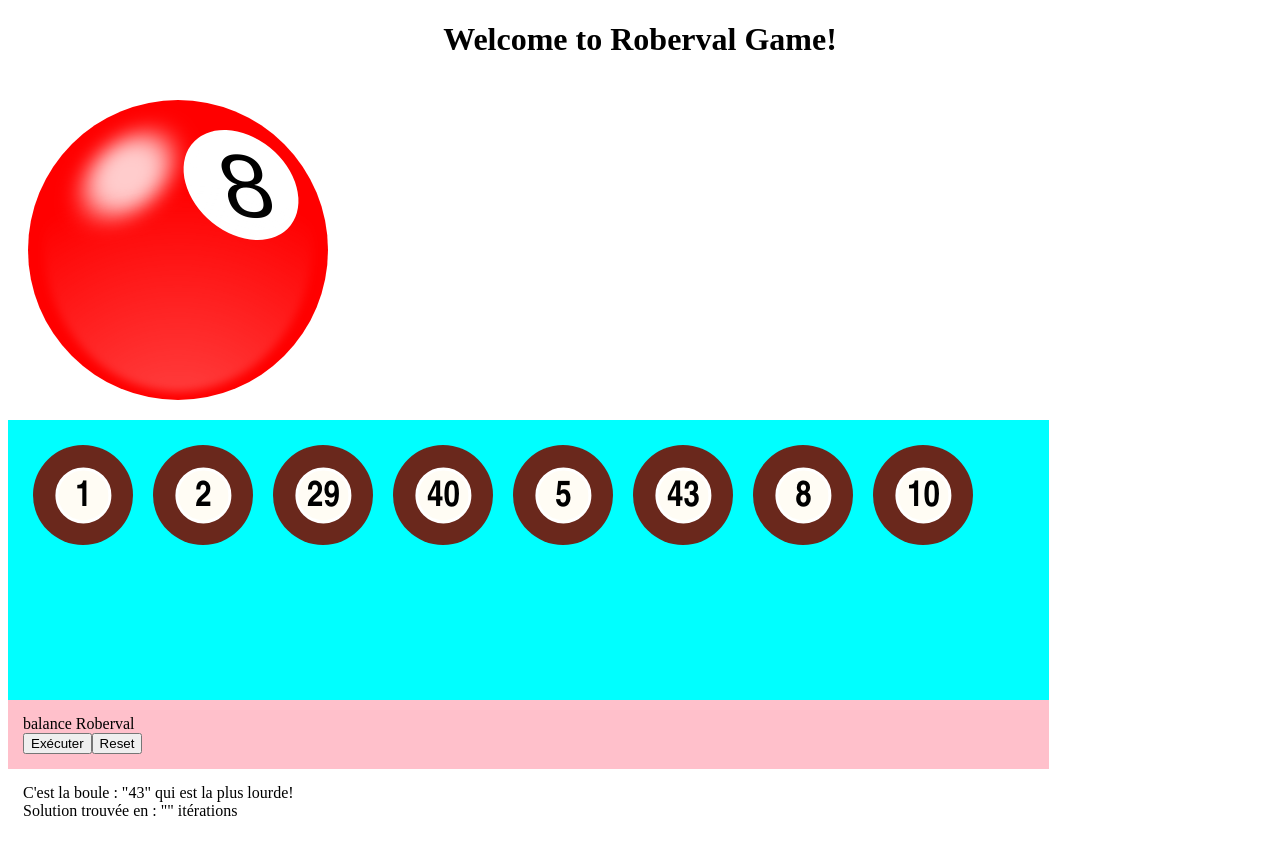
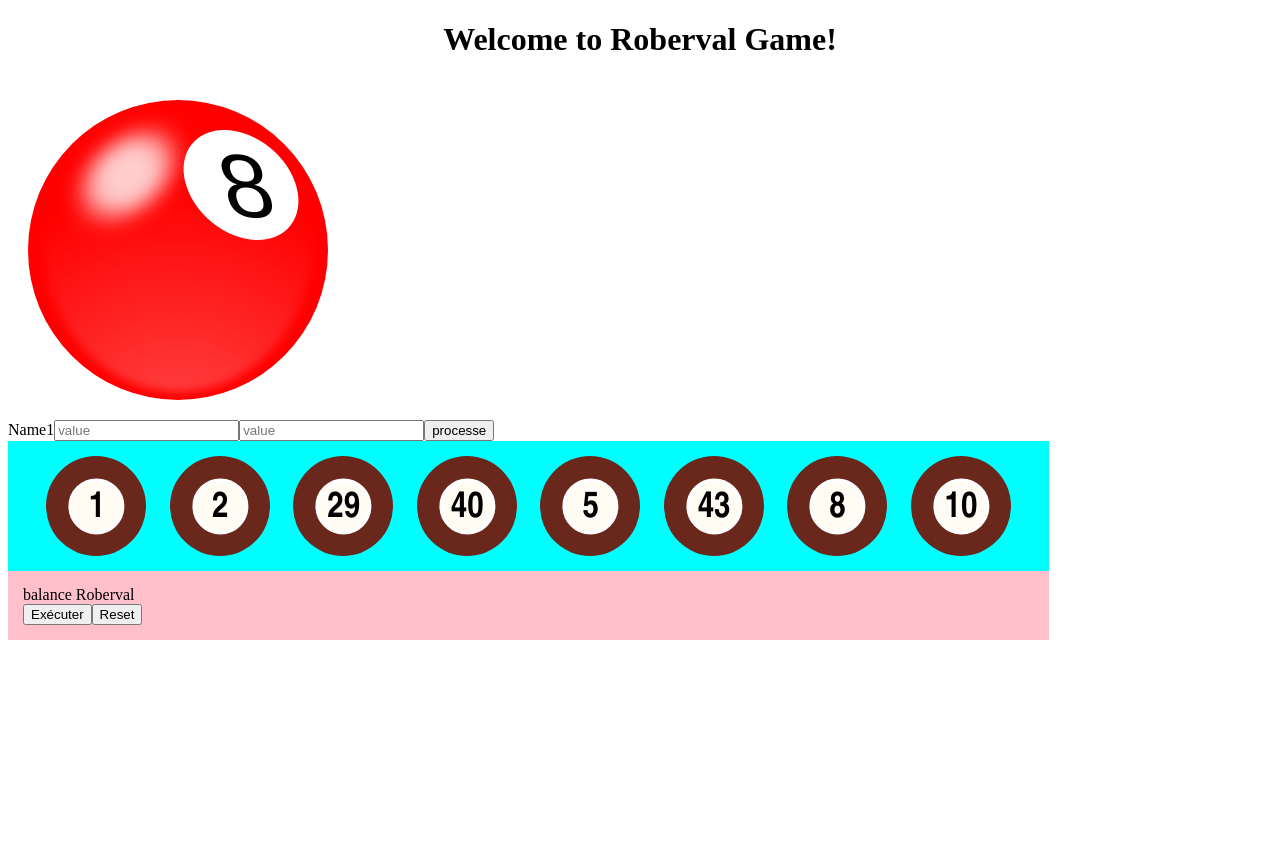
Before and after one commit to BirbaManuel/Angular-2-Roberval-game, an Angular app in the folder my-app/: page / in a window 1280 px wide. After the commit the page ends 800 px from the top, so only its background shows below. Built offline with nearby package versions, Linux system fonts and the light colour scheme.

Commit message:
remove useless style, create component to show the most heavyweigh ball

```diff
--- a/my-app/src/app/app.module.ts
+++ b/my-app/src/app/app.module.ts
@@ -7,10 +7,11 @@ import { AppRoutingModule } from './app-routing.module'
 import { AppComponent } from './app.component'
 import { ListBallsComponent } from './list-balls/list-balls.component'
 
-import { BallsGeneratorService } from './services/balls-generator.service'
+import { BallsGeneratorService } from './services/balls-generator.service';
+import { HeavyweightBallComponent } from './heavyweight-ball/heavyweight-ball.component'
 
 @NgModule({
-  declarations: [AppComponent, ListBallsComponent],
+  declarations: [AppComponent, ListBallsComponent, HeavyweightBallComponent],
   imports: [BrowserModule, AppRoutingModule, HttpClientModule, FormsModule],
   providers: [BallsGeneratorService],
   bootstrap: [AppComponent],
--- /dev/null
+++ b/my-app/src/app/heavyweight-ball/heavyweight-ball.component.css
@@ -0,0 +1,117 @@
+.stage {
+  width: 300px;
+  height: 300px;
+  display: inline-block;
+  margin: 20px;
+  -webkit-perspective: 1200px;
+  -moz-perspective: 1200px;
+  -ms-perspective: 1200px;
+  -o-perspective: 1200px;
+  perspective: 1200px;
+  -webkit-perspective-origin: 50% 50%;
+  -moz-perspective-origin: 50% 50%;
+  -ms-perspective-origin: 50% 50%;
+  -o-perspective-origin: 50% 50%;
+  perspective-origin: 50% 50%;
+}
+.ball {
+  display: inline-block;
+  width: 100%;
+  height: 100%;
+  margin: 0;
+  border-radius: 50%;
+  position: relative;
+  background: radial-gradient(
+    circle at 50% 120%,
+    #ff0000,
+    #ff0000 80%,
+    #ff0000 100%
+  );
+}
+.ball:before {
+  content: '';
+  position: absolute;
+  background: radial-gradient(
+    circle at 50% 120%,
+    rgba(255, 255, 255, 0.5),
+    rgba(255, 255, 255, 0) 70%
+  );
+  border-radius: 50%;
+  bottom: 2.5%;
+  left: 5%;
+  opacity: 0.6;
+  height: 100%;
+  width: 90%;
+  -webkit-filter: blur(5px);
+  z-index: 2;
+}
+.ball:after {
+  width: 100%;
+  height: 100%;
+  content: '';
+  position: absolute;
+  top: 5%;
+  left: 10%;
+  border-radius: 50%;
+  background: radial-gradient(
+    circle at 50% 50%,
+    rgba(255, 255, 255, 0.8),
+    rgba(255, 255, 255, 0.8) 14%,
+    rgba(255, 255, 255, 0) 24%
+  );
+  -webkit-transform: translateX(-80px) translateY(-90px) skewX(-20deg);
+  -moz-transform: translateX(-80px) translateY(-90px) skewX(-20deg);
+  -ms-transform: translateX(-80px) translateY(-90px) skewX(-20deg);
+  -o-transform: translateX(-80px) translateY(-90px) skewX(-20deg);
+  transform: translateX(-80px) translateY(-90px) skewX(-20deg);
+  -webkit-filter: blur(10px);
+}
+.ball .shadow {
+  position: absolute;
+  width: 100%;
+  height: 100%;
+  background: radial-gradient(
+    circle at 50% 50%,
+    rgba(0, 0, 0, 0.4),
+    rgba(0, 0, 0, 0.1) 40%,
+    rgba(0, 0, 0, 0) 50%
+  );
+  -webkit-transform: rotateX(90deg) translateZ(-150px);
+  -moz-transform: rotateX(90deg) translateZ(-150px);
+  -ms-transform: rotateX(90deg) translateZ(-150px);
+  -o-transform: rotateX(90deg) translateZ(-150px);
+  transform: rotateX(90deg) translateZ(-150px);
+  z-index: -1;
+}
+.ball .eight {
+  width: 110px;
+  height: 110px;
+  margin: 30%;
+  background: white;
+  border-radius: 50%;
+  -webkit-transform: translateX(68px) translateY(-60px) skewX(15deg) skewY(2deg);
+  -moz-transform: translateX(68px) translateY(-60px) skewX(15deg) skewY(2deg);
+  -ms-transform: translateX(68px) translateY(-60px) skewX(15deg) skewY(2deg);
+  -o-transform: translateX(68px) translateY(-60px) skewX(15deg) skewY(2deg);
+  transform: translateX(68px) translateY(-60px) skewX(15deg) skewY(2deg);
+  position: absolute;
+}
+.ball .eight:before {
+  content: '8';
+  display: block;
+  position: absolute;
+  text-align: center;
+  height: 80px;
+  width: 100px;
+  left: 50px;
+  margin-left: -40px;
+  top: 44px;
+  margin-top: -40px;
+  color: black;
+  font-family: Arial;
+  font-size: 90px;
+  line-height: 104px;
+}
+#heavyweight {
+  content: '3';
+}
--- /dev/null
+++ b/my-app/src/app/heavyweight-ball/heavyweight-ball.component.html
@@ -0,0 +1,6 @@
+<section class="stage">
+  <figure class="ball">
+    <span class="shadow"></span>
+    <span id="heavyweight" class="eight one"></span>
+  </figure>
+</section>
--- /dev/null
+++ b/my-app/src/app/heavyweight-ball/heavyweight-ball.component.ts
@@ -0,0 +1,15 @@
+import { Component, OnInit } from '@angular/core';
+
+@Component({
+  selector: 'app-heavyweight-ball',
+  templateUrl: './heavyweight-ball.component.html',
+  styleUrls: ['./heavyweight-ball.component.css']
+})
+export class HeavyweightBallComponent implements OnInit {
+
+  constructor() { }
+
+  ngOnInit() {
+  }
+
+}
--- a/my-app/src/app/list-balls/list-balls.component.css
+++ b/my-app/src/app/list-balls/list-balls.component.css
@@ -1,18 +1,19 @@
 #containerBoule {
   background-color: cyan;
   width: 80%;
-  height: 250px;
+  height: auto;
   padding: 15px;
+  display: flex;
+  flex-wrap: wrap;
+  justify-content: space-evenly;
 }
-#containerBoule > span {
-}
+
 #containerBalance {
   background-color: pink;
   width: 80%;
   padding: 15px;
 }
-#containerButtonBalance {
-}
+
 #containerResultat {
   width: 80%;
   padding: 15px;
@@ -23,9 +24,6 @@
   height: 100px;
   background: #6a281c;
   display: inline-block;
-  margin: 10px;
-  position: relative;
-  /* width and height can be anything, as long as they're equal */
 }
 .insideCircle {
   width: 50px;
@@ -40,7 +38,6 @@
 }
 .insideCircle span {
   color: black;
-  /*left: 35%;*/
   top: 15%;
   font-family: Arial Narrow;
   font-weight: bolder;
@@ -49,124 +46,3 @@
   display: block;
   text-align: center;
 }
-.ball {
-  display: inline-block;
-  width: 100%;
-  height: 100%;
-  margin: 0;
-  border-radius: 50%;
-  position: relative;
-  /*background: radial-gradient(circle at 50% 120%, #323232, #0a0a0a 80%, #000000 100%);*/
-  background: radial-gradient(
-    circle at 50% 120%,
-    #ff0000,
-    #ff0000 80%,
-    #ff0000 100%
-  );
-}
-.ball:before {
-  content: '';
-  position: absolute;
-  background: radial-gradient(
-    circle at 50% 120%,
-    rgba(255, 255, 255, 0.5),
-    rgba(255, 255, 255, 0) 70%
-  );
-  border-radius: 50%;
-  bottom: 2.5%;
-  left: 5%;
-  opacity: 0.6;
-  height: 100%;
-  width: 90%;
-  -webkit-filter: blur(5px);
-  z-index: 2;
-}
-.ball:after {
-  width: 100%;
-  height: 100%;
-  content: '';
-  position: absolute;
-  top: 5%;
-  left: 10%;
-  border-radius: 50%;
-  background: radial-gradient(
-    circle at 50% 50%,
-    rgba(255, 255, 255, 0.8),
-    rgba(255, 255, 255, 0.8) 14%,
-    rgba(255, 255, 255, 0) 24%
-  );
-  -webkit-transform: translateX(-80px) translateY(-90px) skewX(-20deg);
-  -moz-transform: translateX(-80px) translateY(-90px) skewX(-20deg);
-  -ms-transform: translateX(-80px) translateY(-90px) skewX(-20deg);
-  -o-transform: translateX(-80px) translateY(-90px) skewX(-20deg);
-  transform: translateX(-80px) translateY(-90px) skewX(-20deg);
-  -webkit-filter: blur(10px);
-}
-.ball .eight {
-  width: 110px;
-  height: 110px;
-  margin: 30%;
-  background: white;
-  border-radius: 50%;
-  -webkit-transform: translateX(68px) translateY(-60px) skewX(15deg) skewY(2deg);
-  -moz-transform: translateX(68px) translateY(-60px) skewX(15deg) skewY(2deg);
-  -ms-transform: translateX(68px) translateY(-60px) skewX(15deg) skewY(2deg);
-  -o-transform: translateX(68px) translateY(-60px) skewX(15deg) skewY(2deg);
-  transform: translateX(68px) translateY(-60px) skewX(15deg) skewY(2deg);
-  position: absolute;
-}
-.ball .eight:before {
-  content: '8';
-  display: block;
-  position: absolute;
-  text-align: center;
-  height: 80px;
-  width: 100px;
-  left: 50px;
-  margin-left: -40px;
-  top: 44px;
-  margin-top: -40px;
-  color: black;
-  font-family: Arial;
-  font-size: 90px;
-  line-height: 104px;
-}
-#heavyweight {
-  content: '3';
-}
-.one {
-  content: '1';
-}
-.ball .shadow {
-  position: absolute;
-  width: 100%;
-  height: 100%;
-  background: radial-gradient(
-    circle at 50% 50%,
-    rgba(0, 0, 0, 0.4),
-    rgba(0, 0, 0, 0.1) 40%,
-    rgba(0, 0, 0, 0) 50%
-  );
-  -webkit-transform: rotateX(90deg) translateZ(-150px);
-  -moz-transform: rotateX(90deg) translateZ(-150px);
-  -ms-transform: rotateX(90deg) translateZ(-150px);
-  -o-transform: rotateX(90deg) translateZ(-150px);
-  transform: rotateX(90deg) translateZ(-150px);
-  z-index: -1;
-}
-.stage {
-  width: 300px;
-  height: 300px;
-  display: inline-block;
-  margin: 20px;
-  -webkit-perspective: 1200px;
-  -moz-perspective: 1200px;
-  -ms-perspective: 1200px;
-  -o-perspective: 1200px;
-  perspective: 1200px;
-  -webkit-perspective-origin: 50% 50%;
-  -moz-perspective-origin: 50% 50%;
-  -ms-perspective-origin: 50% 50%;
-  -o-perspective-origin: 50% 50%;
-  perspective-origin: 50% 50%;
-}
--- a/my-app/src/app/list-balls/list-balls.component.html
+++ b/my-app/src/app/list-balls/list-balls.component.html
@@ -1,11 +1,34 @@
-<section class="stage">
-  <figure class="ball">
-    <span class="shadow"></span>
-    <span id="heavyweight" class="eight one"></span>
-  </figure>
-</section>
+<app-heavyweight-ball></app-heavyweight-ball>
 
 <!-- <input type="text" [formControl]="formulaire" /> -->
+<form
+  #myform="ngForm"
+  (ngSubmit)="log(myform.value)"
+  class="form form-register"
+>
+  <div class="form-field">
+    <label class="user" for="register-username"
+      ><span class="hidden">Name{{ balls$[0] }}</span></label
+    >
+    <input
+      name="poids1"
+      type="input"
+      class="form-input"
+      placeholder="value"
+      ngModel
+      value="balls$[0]"
+    />
+    <input
+      name="poids2"
+      type="input"
+      class="form-input"
+      placeholder="value"
+      ngModel
+      value="2"
+    />
+    <button type="submit">processe</button>
+  </div>
+</form>
 
 <div id="containerBoule">
   <div class="circle" *ngFor="let ball of balls$">
@@ -26,5 +49,5 @@
     >C'est la boule : "{{ resultatBouleMax }}" qui est la plus lourde!
   </label>
   <br />
-  <label>Solution trouvée en : "{{ resultatIteration }}" itérations</label>
+  <label>Solution trouvée en : "{{ resultatIteration }}" itération</label>
 </div>
--- a/my-app/src/app/list-balls/list-balls.component.ts
+++ b/my-app/src/app/list-balls/list-balls.component.ts
@@ -5,6 +5,7 @@ import { map } from 'rxjs/operators/'
 import { Observable } from 'rxjs'
 
 import { BallsGeneratorService } from './../services/balls-generator.service'
+import { HeavyweightBallComponent } from './../heavyweight-ball/heavyweight-ball.component'
 
 @Component({
   selector: 'app-list-balls',
@@ -20,19 +21,24 @@ export class ListBallsComponent implements OnInit {
       return BallsGeneratorService.getAllBalls()
     }
   */
-
+  resultatIteration: Number
   showResultat: Boolean
   balls$: Array<any> //Observable<any>
   resultatBouleMax: Number
   constructor(private ballsGenerator: BallsGeneratorService) {}
-
+  log(e) {
+    console.log(e)
+  }
   reset() {
     this.showResultat = false
   }
+
   findBouleMax(arrayOfNumber) {
     console.log(`La boule ${Math.max(...arrayOfNumber)} est la plus lourde`)
     this.showResultat = true
-    return Math.max(...arrayOfNumber)
+    this.resultatBouleMax = maxArrayNumber(arrayOfNumber)
+    //return Math.max(...arrayOfNumber)
+    this.resultatIteration = 1
   }
   ngOnInit() {
     // this.balls = [1, 2, 29, 40, 50, 43, 8, 10]
@@ -45,6 +51,10 @@ export class ListBallsComponent implements OnInit {
     // this.ballsGenerator.getAllBalls().subscribe(data => console.log(data))
     this.balls$ = [1, 2, 29, 40, 5, 43, 8, 10]
     this.showResultat = false
-    this.resultatBouleMax = this.findBouleMax(this.balls$)
+    //this.resultatBouleMax = this.findBouleMax(this.balls$)
   }
 }
+function maxArrayNumber(arrayOfNumber) {
+  return Math.max(...arrayOfNumber)
+}
+export const maxArrayNumberFCT = maxArrayNumber
```
Also changed, not shown: 2 other files (tests, documents, lock files or other folders).
